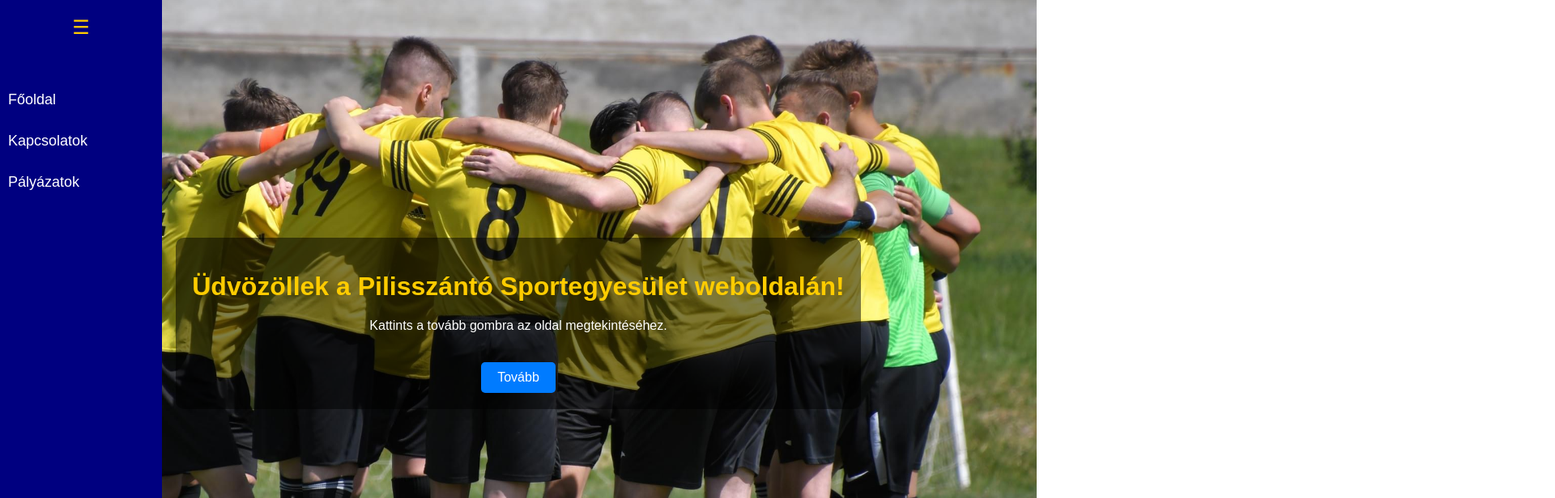
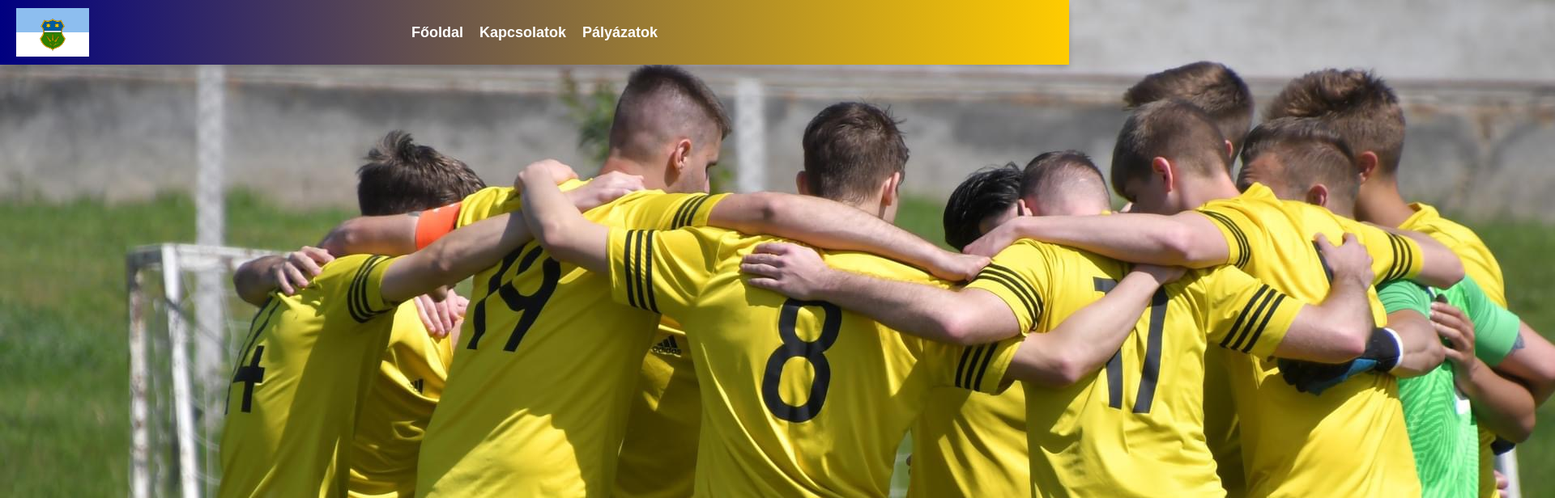
Before and after one commit to J0skaa/club-website, a React (Create React App) app in the folder frontend/: page / in a window 1280 px wide. Shown: the top 616 px of the page at 81% size, 1920 px wide, since content can reach past the window. Built offline with nearby package versions, Linux system fonts and the light colour scheme.

Commit message:
A fully modified CCS, and now the design looks good.

```diff
--- a/frontend/src/components/Navbar.js
+++ b/frontend/src/components/Navbar.js
@@ -1,10 +1,11 @@
 import React from "react";
 import { NavLink } from "react-router-dom";
+import logo from "../assets/logo.png";
 
 const NavBar = () => {
   return (
     <div className="navbar">
-      <div className="nav-icon">☰</div>
+      <img src={logo} alt="club-logo" />
       <div className="nav-links">
         <NavLink to="/main" className="nav-link">
           Főoldal
--- a/frontend/src/index.css
+++ b/frontend/src/index.css
@@ -6,153 +6,56 @@
   }
 
   h1, h2, h3 {
-    color: #ffcc00;
+    color: #000080;
+    text-align: center;
   }
 
   .navbar {
     position: fixed;
     top: 0;
     left: 0;
-    height: 100%;
-    width: 50px;
-    background-color: #000080;
-    transition: width 0.3s ease;
+    height: 80px;
+    width: 100%;
+    background: linear-gradient(to right, #000080, #ffcc00);
+    display: flex;
+    align-items: center;
+    justify-content: center;
+    padding: 0 20px;
     z-index: 1000;
+    box-shadow: 0 4px 8px rgba(0, 0, 0, 0.2);
   }
 
-  .navbar:hover {
-    width: 200px;
-  }
-
-  .nav-icon {
-    color: #ffcc00;
-    font-size: 24px;
-    text-align: center;
-    margin: 20px 0;
-    cursor: pointer;
+  .navbar img {
+    position: absolute;
+    left: 20px;
+    height: 60px;
   }
 
   .nav-links {
     display: flex;
-    flex-direction: column;
-    align-items: start;
-    margin-top: 50px;
-    padding-left: 10px;
-    overflow: hidden;
+    gap: 20px;
+    align-items: center;
   }
 
   .nav-link {
     text-decoration: none;
-    color: #ffffff;
+    color: white;
     font-size: 18px;
-    margin: 15px 0;
-    opacity: 0;
-    transition: opacity 0.3s ease, transform 0.3s ease;
-    transform: translateX(-20px);
-  }
-
-  .navbar:hover .nav-link {
-    opacity: 1;
-    transform: translateX(0);
+    font-weight: bold;
+    transition: color 0.3 ease;
   }
 
   .nav-link:hover {
-    text-decoration: underline;
-    color: #ffcc00;
+    color: #ffcc00
   }
 
-  .contact-page {
+  .main-container {
+    max-width: 1200px;
+    margin: 100px auto 0;
     padding: 20px;
-    text-align: center;
-  }
-
-  .contacts {
-    display: flex;
-    flex-wrap: wrap;
-    gap: 20px;
-    justify-content: center;
-    margin-top: 20px;
-  }
-
-  .contact-card {
-    background-color: rgba(255, 255, 255, 0.8);
+    background: white;
     border-radius: 10px;
-    box-shadow: 0 4px 8px rgba(0, 0, 0, 0.2);
-    padding: 15px;
-    width: 250px;
-    text-align: center;
-  }
-
-  .contact-image {
-    width: 100px;
-    height: 100px;
-    border-radius: 50%;
-    object-fit: cover;
-    margin-bottom: 10px;
-  }
-
-  .contact-card h2 {
-    margin: 10px 0;
-    color: #000080;
-  }
-
-  .contact-card p {
-    margin: 5px 0;
-    color: #333;
-  }
-
-  .contact-card a {
-    color: #000080;
-    text-decoration: none;
-  }
-
-  .contact-card a:hover {
-    text-decoration: underline;
-  }
-
-  .welcome-container {
-    position: relative;
-    height: 100vh;
-    display: flex;
-    flex-direction: column;
-    justify-content: center;
-    align-items: center;
-    overflow: hidden;
-  }
-
-  .carousel {
-    position: absolute;
-    top: 0;
-    left: 0;
-    width: 100%;
-    height: 100%;
-    z-index: -1;
-  }
-
-  .carousel-image {
-    width: 100%;
-    height: 100%;
-    object-fit: cover;
-    position: absolute;
-    animation: fadeIn 1s ease-in-out;
-  }
-
-  @keyframes fadeIn {
-    from {
-      opacity: 0;
-    }
-    to {
-      opacity: 1;
-    }
-  }
-
-  .welcome-content {
-    z-index: 1;
-    text-align: center;
-    background-color: rgba(0, 0, 0, 0.5);
-    padding: 20px;
-    border-radius: 10px;
-    color: white;
+    box-shadow: 0 4px 8px rgba(0, 0, 0, 0.1);
   }
 
   button {
@@ -163,10 +66,10 @@
     color: white;
     border: none;
     border-radius: 5px;
-    cursor: pointer;
+    cursor: pinter;
     transition: background-color 0.3s ease;
   }
 
-  button:hover {
+  button:hover{
     background-color: #0056b3;
   }
--- a/frontend/src/pages/HomePage.js
+++ b/frontend/src/pages/HomePage.js
@@ -1,7 +1,7 @@
 import React from "react";
 
 const HomePage = () => {
-    return <h1>Üdvözöllek a főoldalon!</h1>
-}
+  return <h1></h1>;
+};
 
 export default HomePage;
--- a/frontend/src/pages/WelcomePage.js
+++ b/frontend/src/pages/WelcomePage.js
@@ -35,11 +35,6 @@
           className="carousel-image"
         />
       </div>
-      <div className="welcome-content">
-        <h1>Üdvözöllek a Pilisszántó Sportegyesület weboldalán!</h1>
-        <p>Kattints a tovább gombra az oldal megtekintéséhez.</p>
-        <button onClick={handleNavigate}>Tovább</button>
-      </div>
     </div>
   );
 };
```
Also changed, not shown: frontend/src/assets/logo.png (added).
